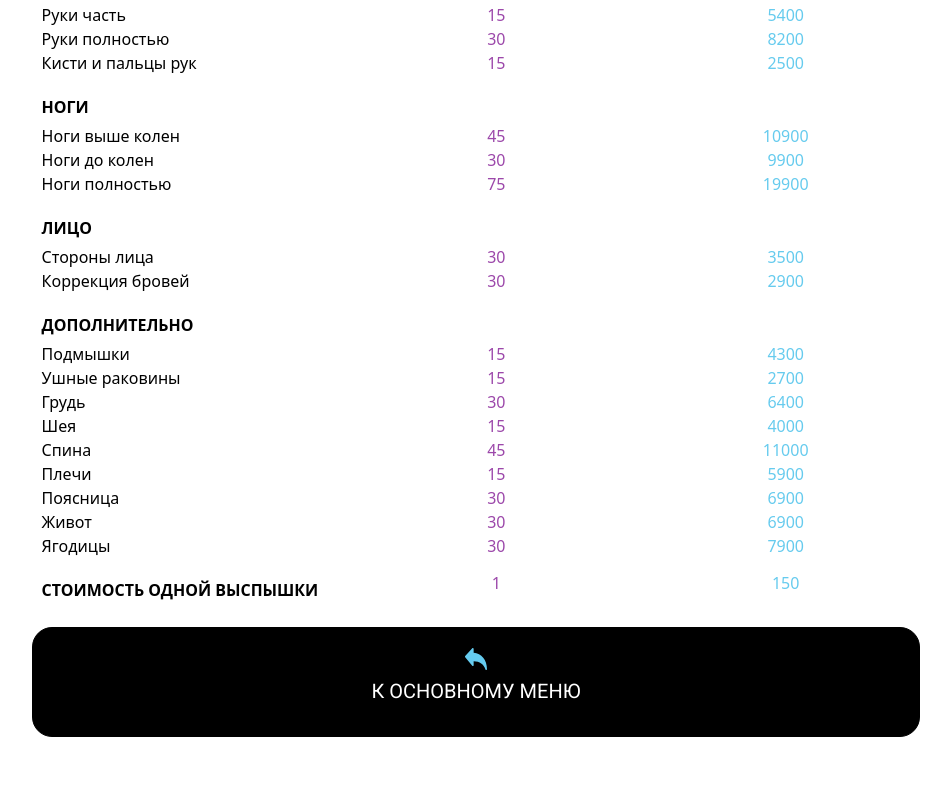
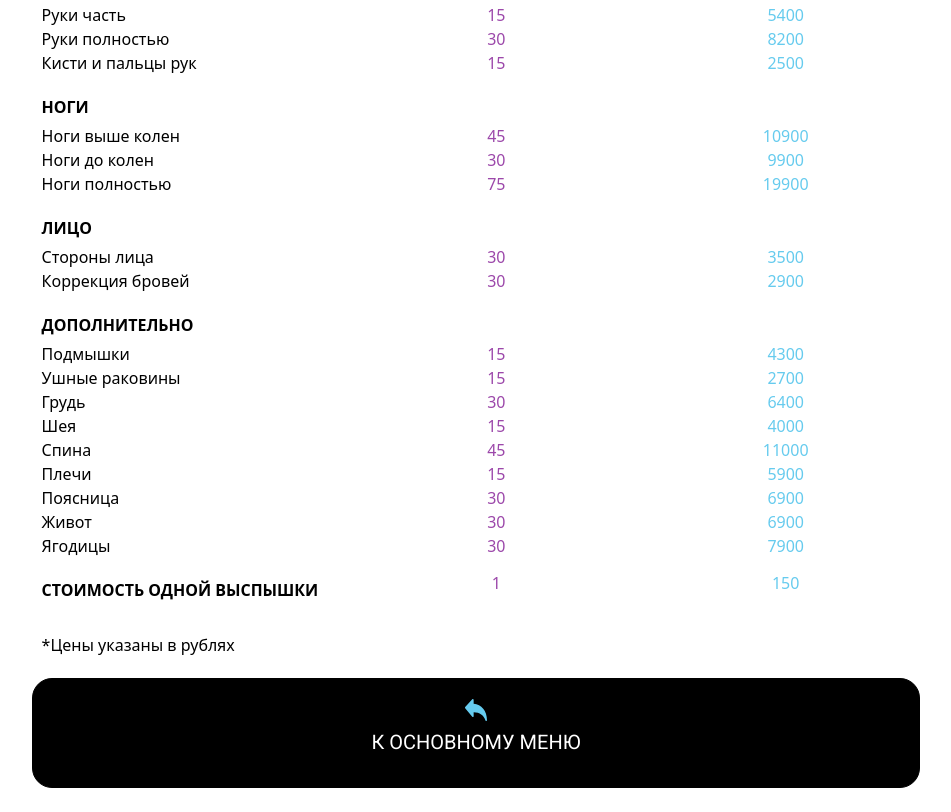
Before and after one commit to SpecialAgentOne/wg, a plain HTML site: page laser.html in a window 1280 px wide. Shown: the part 1263-2075 px from the top of the page, without its empty margins (4-955 px from the left). Before the commit the page ends 2024 px from the top, so only its background shows below. Drawn offline with nearby package versions, Linux system fonts and the light colour scheme.

Commit message:
Fixed price description in files wax.html laser.html brows.html manicure.html and minir css fixes

```diff
--- a/laser.html
+++ b/laser.html
@@ -322,6 +322,12 @@
             <td><span class="time">1</span></td>
             <td><span class="money">150</span></td>
         </tr>
+        <tr>
+            <td colspan="3" class="row__service"></td>
+        </tr>
+        <tr>
+            <td colspan="3" class="service">*Цены указаны в рублях</td>
+        </tr>
     </tbody>
 </table>
 <!-- Gentleman laser epilation end -->
```
Also changed, not shown: brows.html (+0 -3 lines), manicure.html (+3 -0 lines), wax.html (+5 -1 lines).
